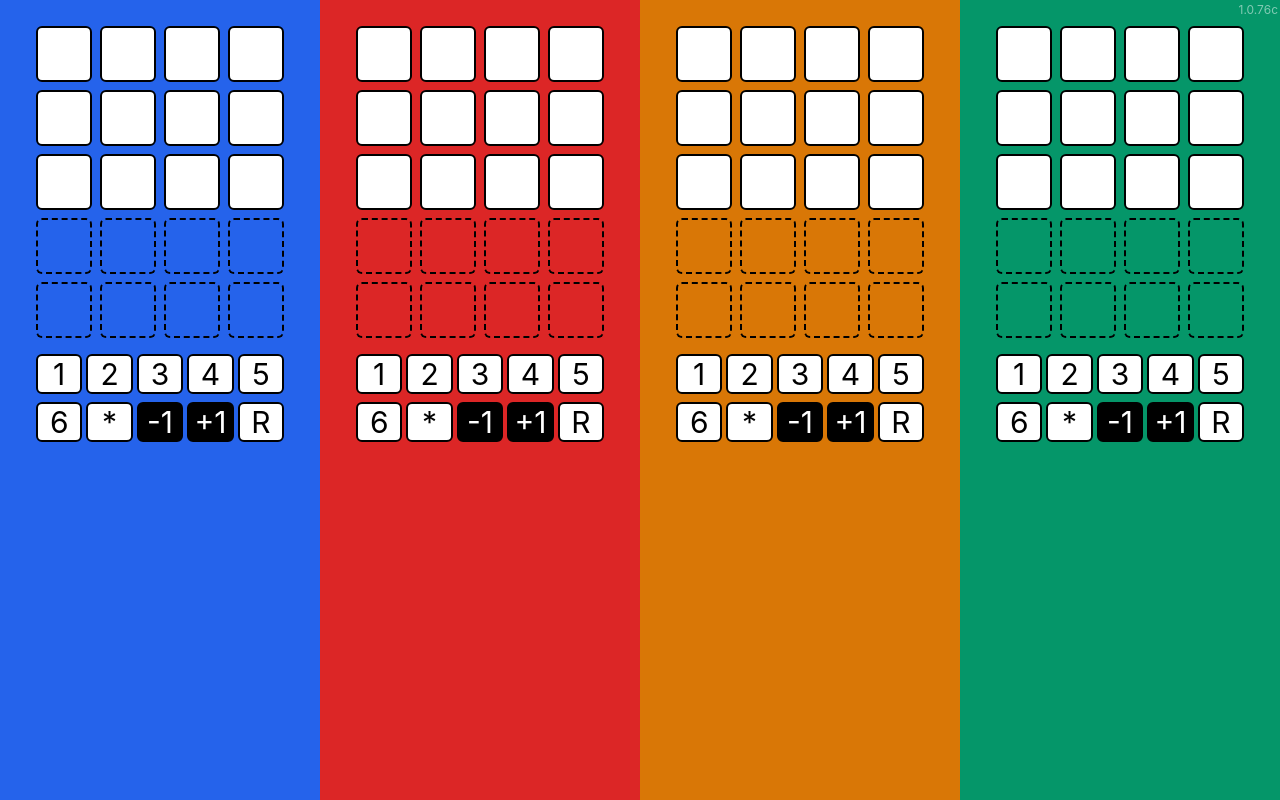
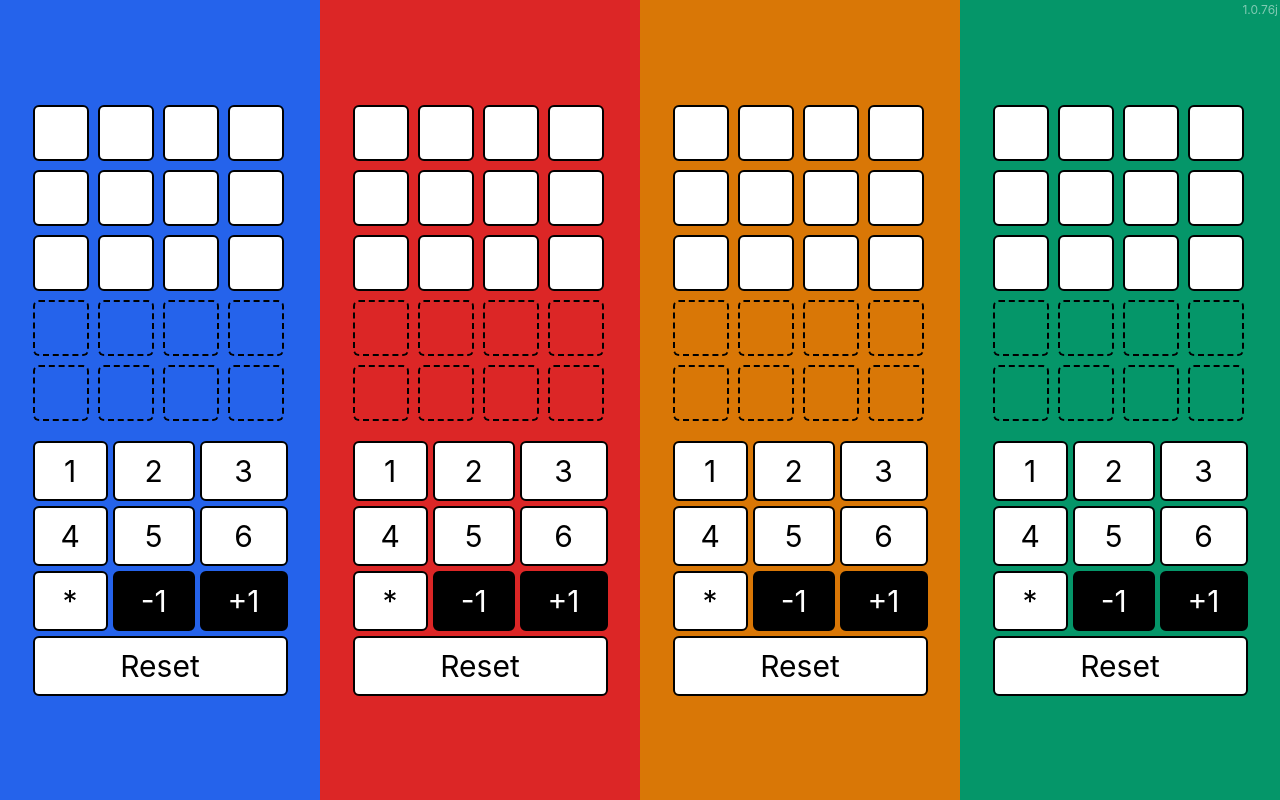
Before and after one commit to zothynine/boardgames-supplies, a Svelte app in the folder unoscore/: page / in a window 1280 px wide. Built offline with nearby package versions, Linux system fonts and the light colour scheme.

Commit message:
Create grid layout

```diff
--- a/unoscore/public/sw.js
+++ b/unoscore/public/sw.js
@@ -1,4 +1,4 @@
-const CACHE_NAME = 'v1.0.76c';
+const CACHE_NAME = 'v1.0.76j';
 const urlsToCache = [
   '/',
   '/build/bundle.css',
--- a/unoscore/src/App.svelte
+++ b/unoscore/src/App.svelte
@@ -1,7 +1,7 @@
 <script>
 	import Card from './Card.svelte';
 
-	const VERSION = "1.0.76c";
+	const VERSION = "1.0.76j";
 </script>
 
 <main class="flex absolute inset-0 overflow-x-auto overflow-y-hidden h-full">
@@ -33,7 +33,7 @@
   }
 
   .version {
-    @apply text-white text-xs inset-1 opacity-50 fixed text-right not-italic;
+    @apply text-white text-xs opacity-50 fixed not-italic top-0 right-0 inline;
   }
 
 </style>
--- a/unoscore/src/Card.svelte
+++ b/unoscore/src/Card.svelte
@@ -53,8 +53,7 @@
 
 <div class="panel {bgColor} sm:flex-auto">
   <div class="card">
-    <form>
-      <fieldset class="chain">
+    <div class="scores">
       <div class="score">{chain[0] || ""}</div>
       <div class="score">{chain[1] || ""}</div>
       <div class="score">{chain[2] || ""}</div>
@@ -75,24 +74,21 @@
       <div class="score extra disabled">{chain[17] || ""}</div>
       <div class="score extra disabled">{chain[18] || ""}</div>
       <div class="score extra disabled">{chain[19] || ""}</div>
-      </fieldset>
-      <fieldset class="buttons" on:click={onButtonClick}>
-        <div>
+    </div>
+
+    <div class="buttons" on:click={onButtonClick}>
       <button type="button" value="1"><span>1</span></button>
       <button type="button" value="2"><span>2</span></button>
       <button type="button" value="3"><span>3</span></button>
       <button type="button" value="4"><span>4</span></button>
       <button type="button" value="5"><span>5</span></button>
-        </div>
-        <div>
+
       <button type="button" value="6"><span>6</span></button>
       <button type="button" value="*"><span>*</span></button>
       <button type="button" value="delete"><span>-1</span></button>
       <button type="button" value="add"><span>+1</span></button>
-          <button type="button" on:click={reset}><span>R</span></button>
+      <button type="button" class="reset" on:click={reset}><span>Reset</span></button>
     </div>
-      </fieldset>
-    </form>
   </div>
 </div>
 
@@ -120,8 +116,18 @@
     scroll-snap-align: start;
   }
 
-  .card {;
-    @apply box-border flex flex-col h-full relative p-4 pb-8;
+  .scores {;
+    @apply box-border grid;
+    grid-template-columns: repeat(4, 60px);
+    grid-template-rows: repeat(5, 60px);
+    gap: 5px;
+  }
+
+  .buttons {;
+    @apply box-border grid;
+    grid-template-columns: repeat(3, auto);
+    grid-template-rows: repeat(4, 60px);
+    gap: 5px;
   }
 
   .chain {
@@ -130,7 +136,7 @@
   }
 
   .score {
-    @apply box-border text-center text-4xl p-0 pointer-events-none rounded-md w-14 h-14;
+    @apply box-border text-center text-4xl p-0 rounded-md w-14 h-14;
     line-height: 50px;
   }
 
@@ -148,6 +154,11 @@
 
   button {
     @apply block h-3/6 m-0 rounded-md;
+    height: 60px;
+  }
+
+  .reset {
+    grid-column: span 3;
   }
 
   .score,
```
Lines whose indentation alone changed are shown as unchanged.
